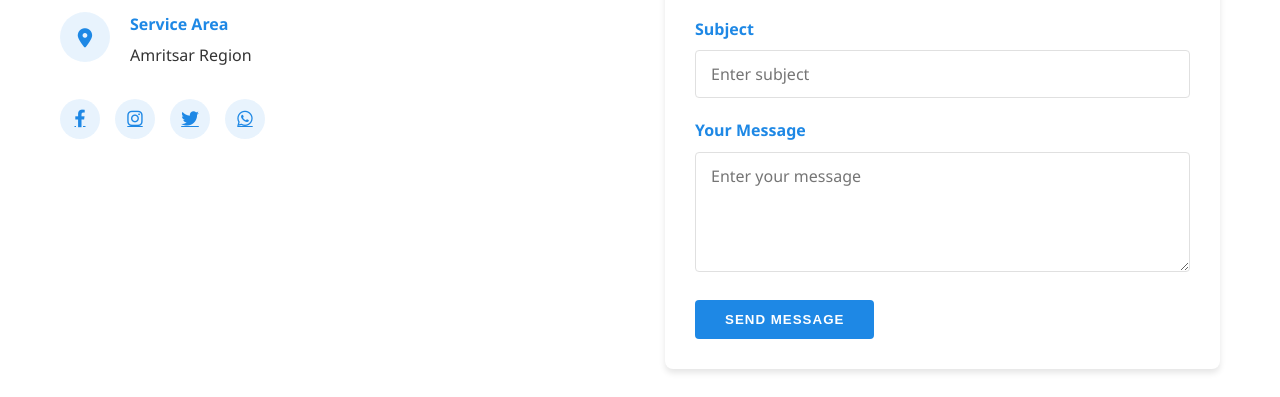
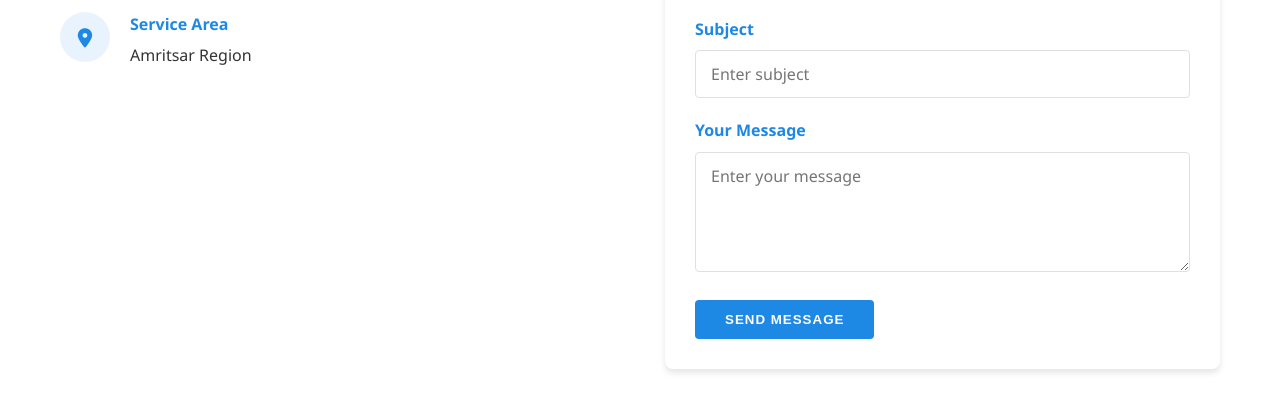
Before and after one commit to prateekcar/wash, a plain HTML site: page index.html in a window 1280 px wide. Shown: the part 5244-5641 px from the top of the page. Drawn offline with Linux system fonts and the light colour scheme.

Commit message:
index.html

```diff
--- a/index.html
+++ b/index.html
@@ -1499,13 +1499,6 @@ section {
                             <p>Amritsar Region</p>
                         </div>
                     </div>
-
-                    <div class="social-links">
-                        <a href="#" aria-label="Facebook"><i class="fab fa-facebook-f"></i></a>
-                        <a href="#" aria-label="Instagram"><i class="fab fa-instagram"></i></a>
-                        <a href="#" aria-label="Twitter"><i class="fab fa-twitter"></i></a>
-                        <a href="#" aria-label="WhatsApp"><i class="fab fa-whatsapp"></i></a>
-                    </div>
                 </div>
 
                 <div class="contact-form-container">
```
